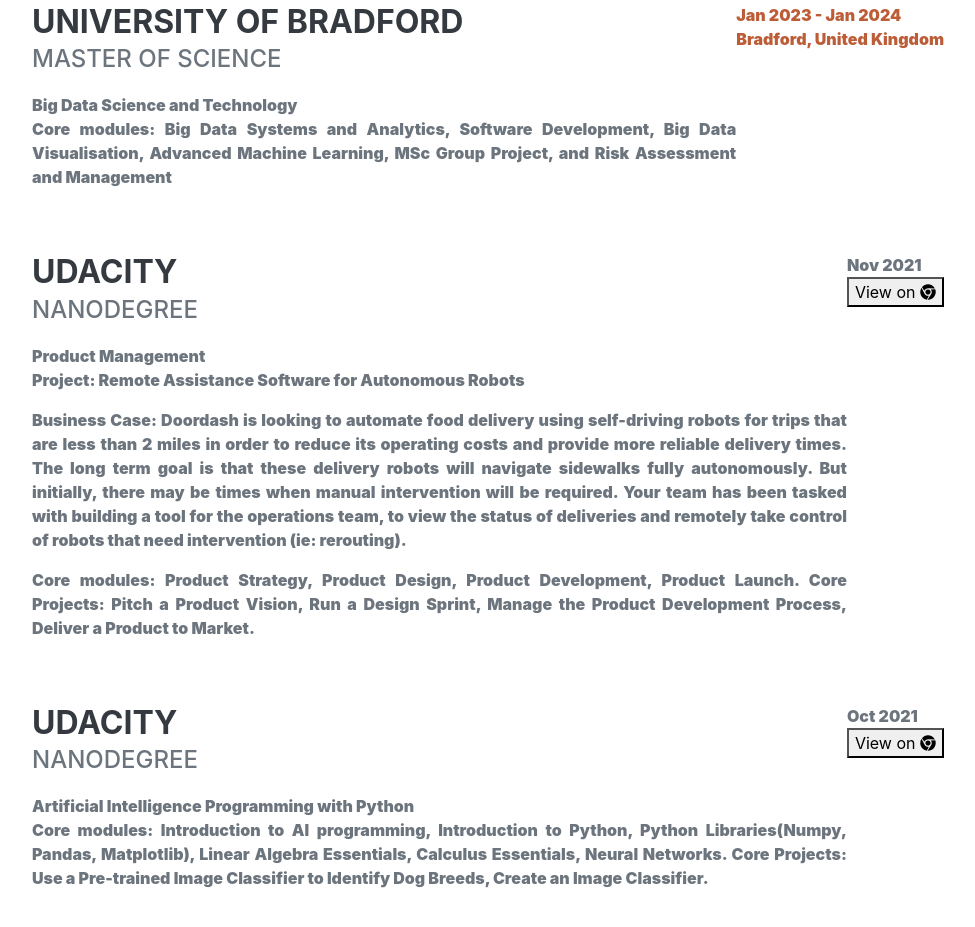
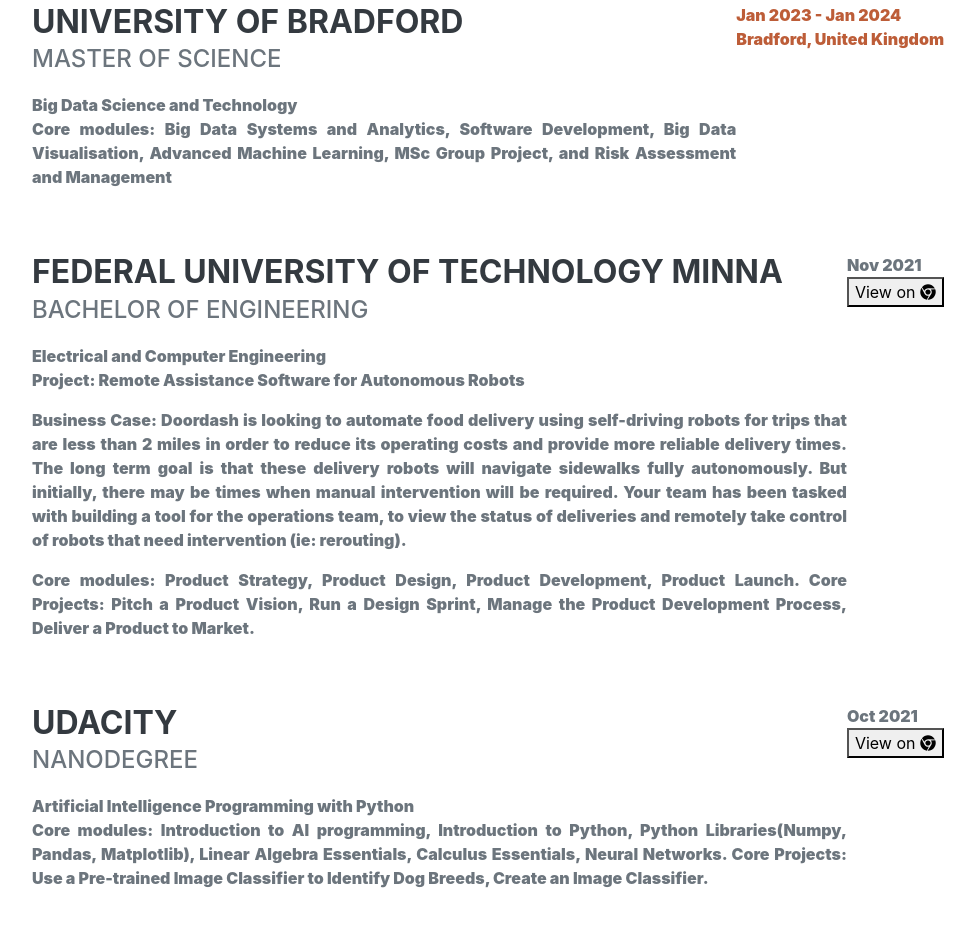
Before and after one commit to contactewere/Ewere-Babalola.github.io, a plain HTML site: page index.html in a window 1280 px wide. Shown: the part 5248-6175 px from the top of the page, without its empty margins (288-1263 px from the left). Drawn offline with nearby package versions, Linux system fonts and the light colour scheme; a web font is replaced by a local one.

Commit message:
Update index.html

```diff
--- a/index.html
+++ b/index.html
@@ -241,9 +241,9 @@
 
                     <div class="d-flex flex-column flex-md-row justify-content-between mb-5">
                     <div class="flex-grow-1">
-                            <h3 class="mb-0">Udacity</h3>
-                            <div class="subheading mb-3">Nanodegree</div>
-                            <div>Product Management</div>
+                            <h3 class="mb-0">Federal University of Technology Minna</h3>
+                            <div class="subheading mb-3">Bachelor of Engineering</div>
+                            <div>Electrical and Computer Engineering</div>
                             <p>Project: Remote Assistance Software for Autonomous Robots
                             <p style="text-align:justify;">Business Case: Doordash is looking to automate food delivery using self-driving robots for trips that are less than 2 miles in order to reduce its operating costs and provide more reliable delivery times. The long term goal is that these delivery robots will navigate sidewalks fully autonomously. But initially, there may be times when manual intervention will be required.
 Your team has been tasked with building a tool for the operations team, to view the status of deliveries and remotely take control of robots that need intervention (ie: rerouting).
```
